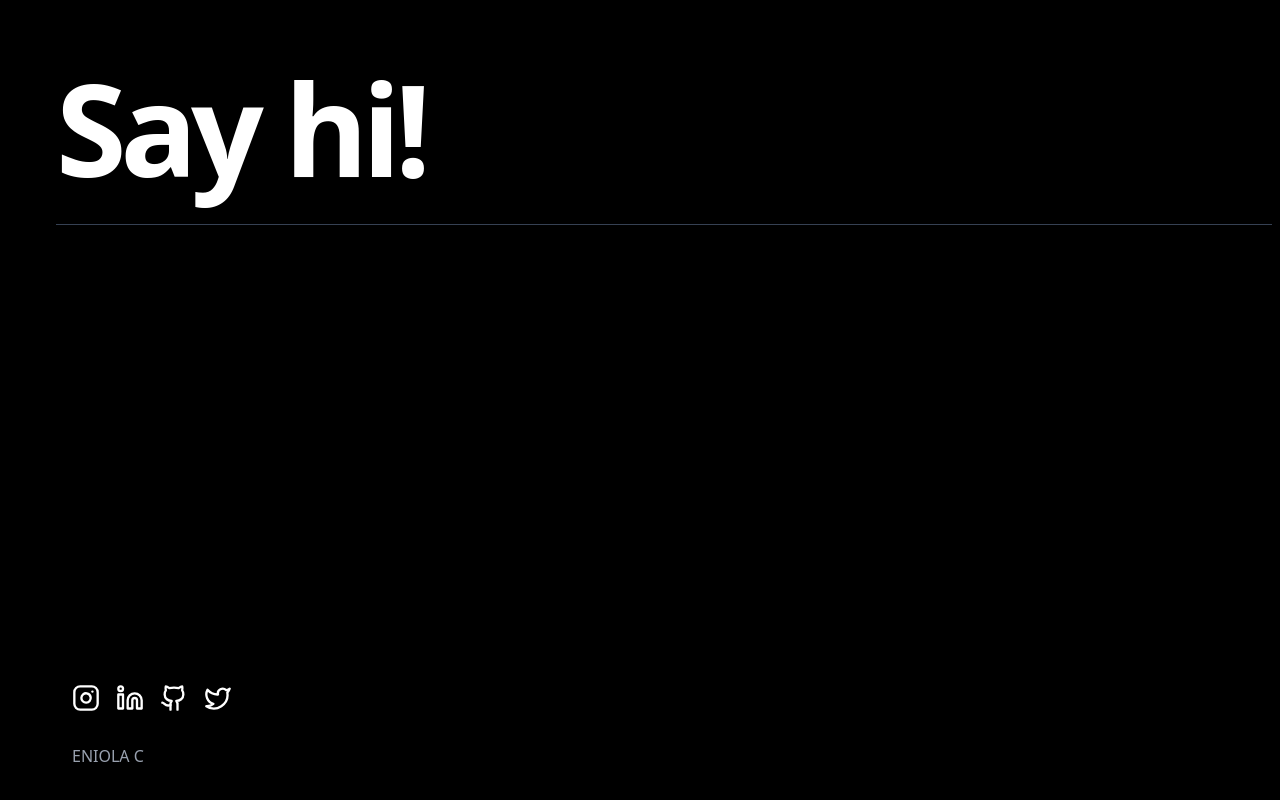
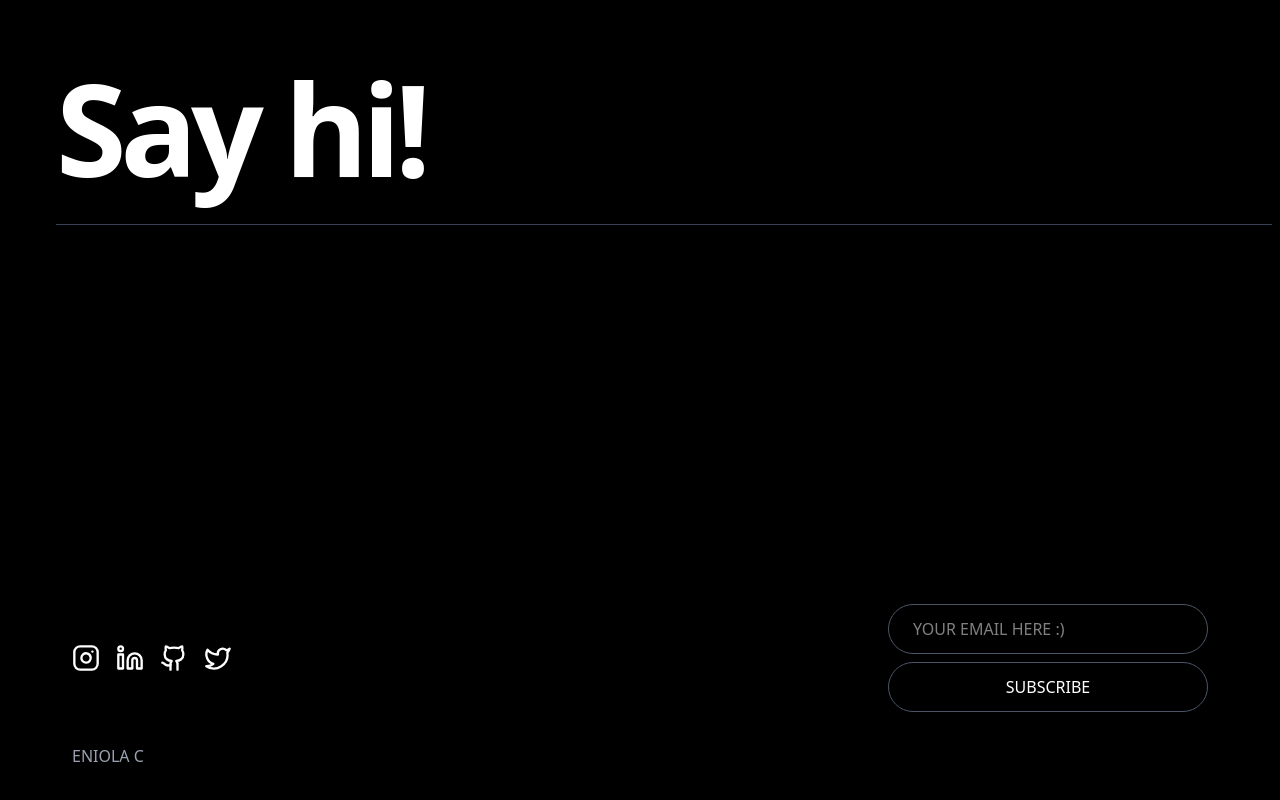
Before and after one commit to Niola-DC/porttifolio, a React (Vite) app: page / in a window 1280 px wide. Shown: the part 2753-3553 px from the top of the page. Built offline with nearby package versions, Linux system fonts and the light colour scheme.

Commit message:
Update ContactView.jsx

```diff
--- a/src/components/ContactView.jsx
+++ b/src/components/ContactView.jsx
@@ -48,7 +48,7 @@ const ContactView = () => {
           </div>
 
           {/* Subscribe Form */}
-          <div className="w-full md:w-auto hidden">
+          <div className="w-full md:w-auto hidden lg:block">
             <form className="flex flex-col space-y-2">
               <input
                 type="email"
```
